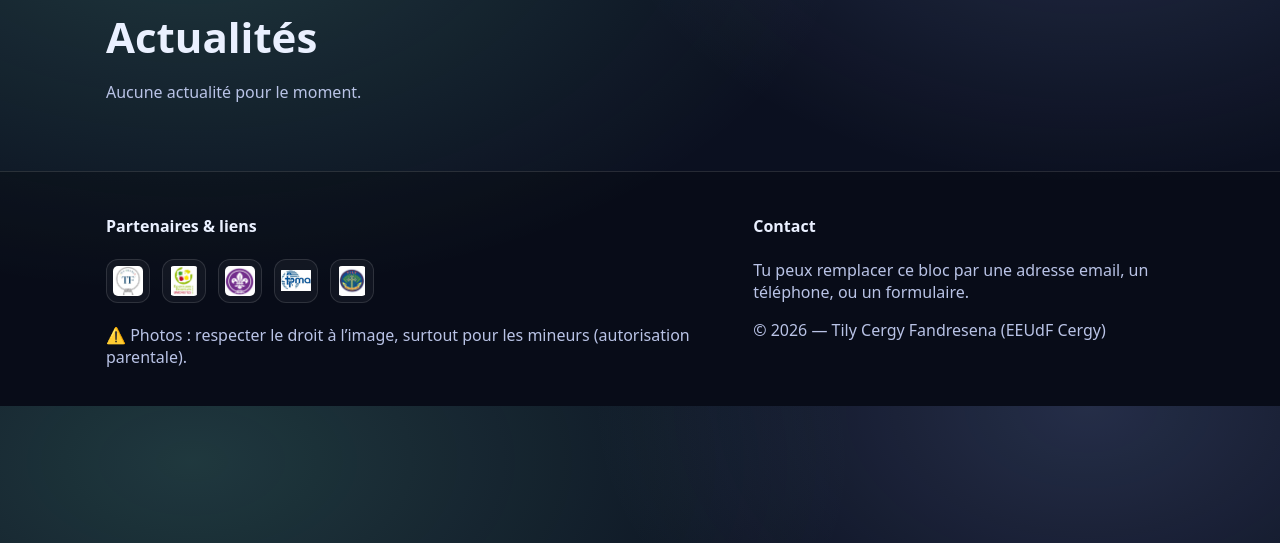
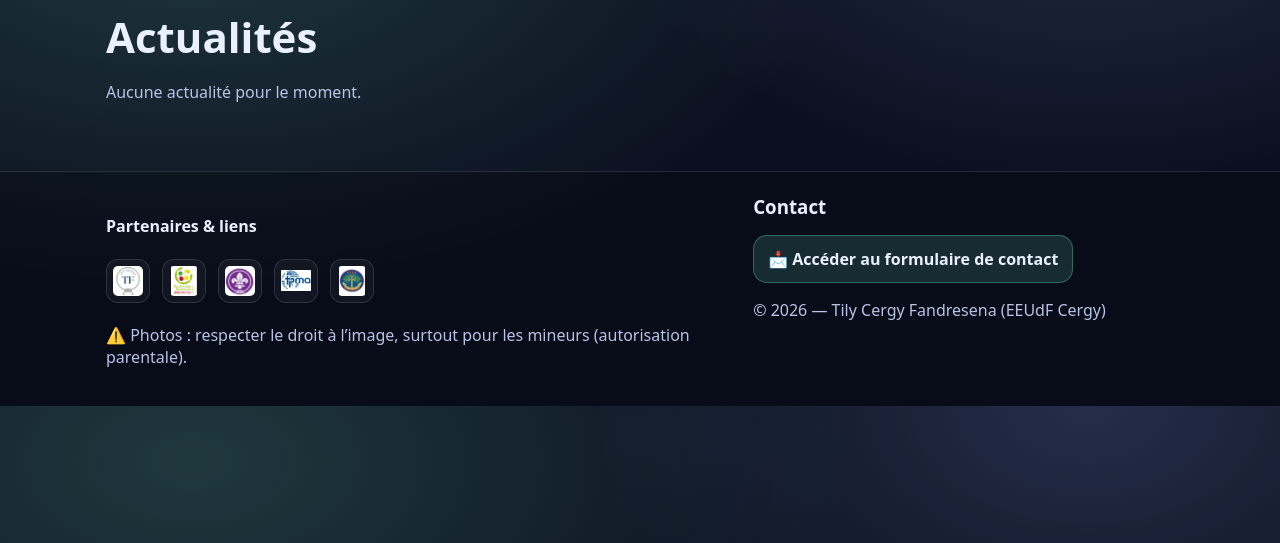
Before and after one commit to tanjonarandria-stack/tily-cergy-fandresena, a Flask app: page /actus in a window 1280 px wide. Shown: the part 147-690 px from the top of the page. Run offline with Flask 3, Linux system fonts and the light colour scheme; data that the repository does not hold is empty.

Commit message:
Add files via upload

```diff
--- a/templates/base.html
+++ b/templates/base.html
@@ -83,8 +83,12 @@
         </div>
 
         <div>
-          <h4>Contact</h4>
-          <p class="muted">Tu peux remplacer ce bloc par une adresse email, un téléphone, ou un formulaire.</p>
+          <h3>Contact</h3>
+          <p>
+            <a class="btn" href="{{ url_for('contact') }}">
+            📩 Accéder au formulaire de contact
+            </a>
+          </p>
           <p class="muted">© {{ 2026 }} — Tily Cergy Fandresena (EEUdF Cergy)</p>
         </div>
       </div>
```
